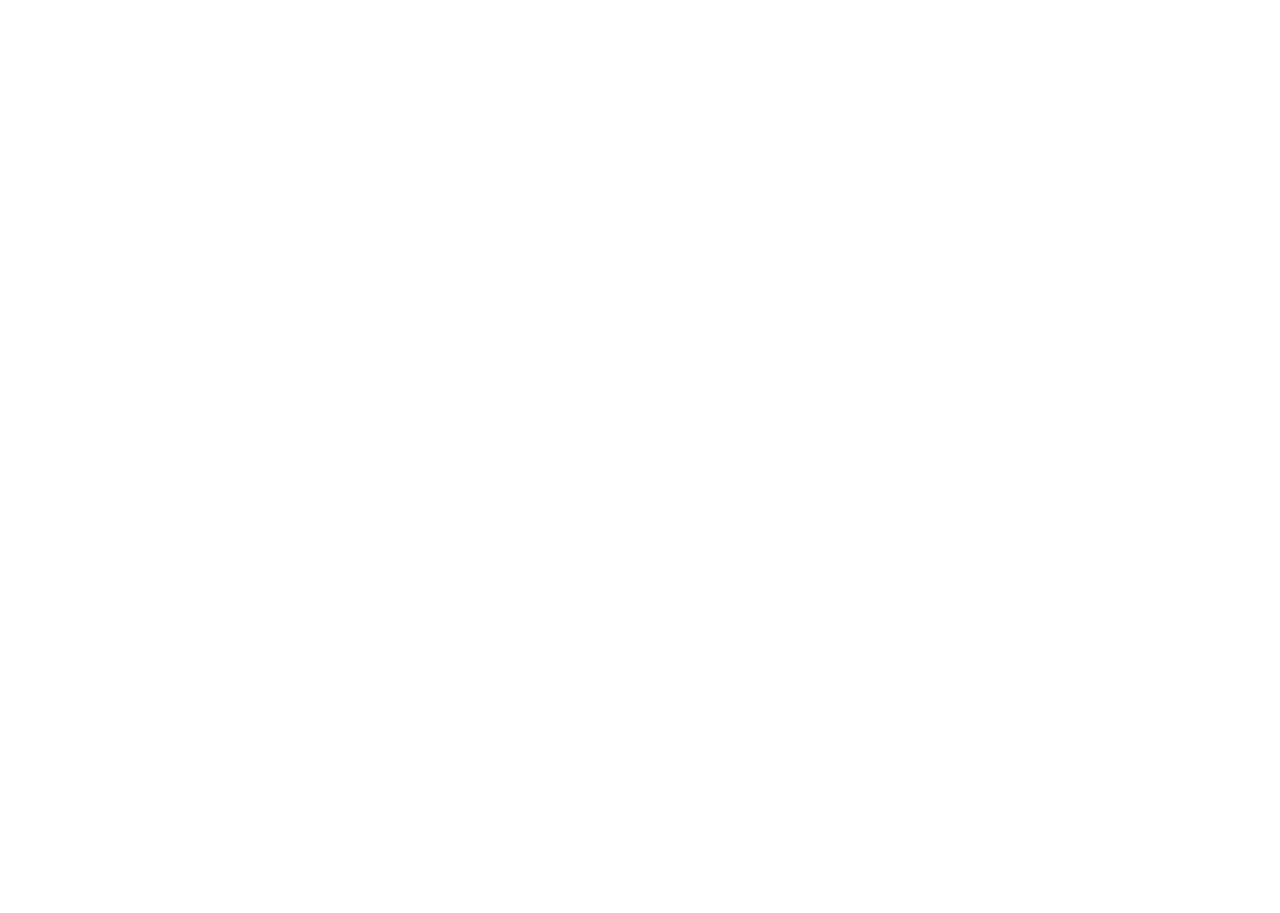
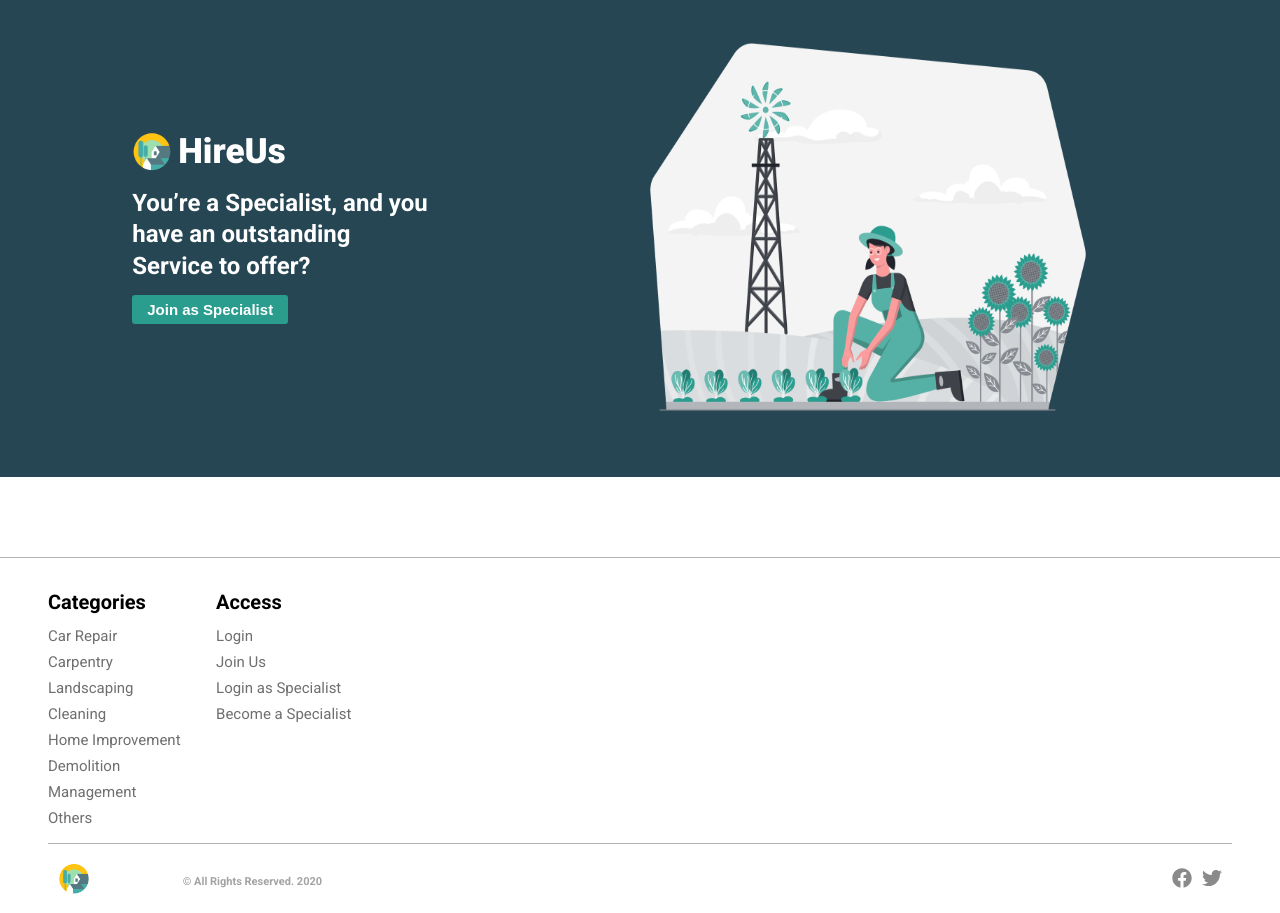
Before and after one commit to thinh-phan/my-app, a React (Create React App) app: page / in a window 1280 px wide. Shown: the part 1720-2633 px from the top of the page. Before the commit the page ends 1585 px from the top, so only its background shows below. Built offline with nearby package versions, Linux system fonts and the light colour scheme; data requests are answered from the project's data file.

Commit message:
add footer and specialist ad

```diff
--- a/db.json
+++ b/db.json
@@ -16,7 +16,7 @@
             "title": "I will paint your car from top to bottom",
             "thumbnailUrl": "http://localhost:9000/car.jpg",
             "rate": 50,
-            "rating": 3,
+            "rating": 4,
             "specialist": {
                 "id": 1,
                 "fullName": "Mark brone"
--- a/package.json
+++ b/package.json
@@ -4,6 +4,7 @@
   "private": true,
   "dependencies": {
     "@fortawesome/fontawesome-svg-core": "^1.2.35",
+    "@fortawesome/free-brands-svg-icons": "^5.15.3",
     "@fortawesome/free-solid-svg-icons": "^5.15.3",
     "@fortawesome/react-fontawesome": "^0.1.14",
     "@testing-library/jest-dom": "^5.11.4",
--- /dev/null
+++ b/src/components/footer/index.jsx
@@ -0,0 +1,148 @@
+import { FontAwesomeIcon } from "@fortawesome/react-fontawesome";
+import React from "react";
+import styled from "styled-components";
+import { BrandLogo } from "../brandLogo";
+
+import { faFacebook, faTwitter } from "@fortawesome/free-brands-svg-icons";
+import { deviceSize } from "../responsive";
+import { useMediaQuery } from "react-responsive";
+
+const FooterContainer = styled.div`
+  width: 100%;
+  min-height: 300px;
+  display: flex;
+  flex-direction: column;
+  justify-content: space-between;
+  padding: 2em 3em;
+  padding-bottom: 0;
+  border-top: 0.6px solid rgb(0, 0, 0, 0.3);
+  @media screen and (max-width: ${deviceSize.mobile}px) {
+    padding: 2em 12px;
+  }
+`;
+
+const TopContainer = styled.div`
+  width: 100%;
+  display: flex;
+  margin-bottom: 1em;
+`;
+
+const ContentContainer = styled.div`
+  display: flex;
+  flex-direction: column;
+  align-items: flex-start;
+  &:not(:last-of-type) {
+    margin-right: 3%;
+  }
+`;
+
+const BottomContainer = styled.div`
+  display: flex;
+  justify-content: space-between;
+  align-items: center;
+  height: 70px;
+  border-top: 0.6px solid rgb(0, 0, 0, 0.3);
+  padding: 0 10px;
+  @media screen and (max-width: ${deviceSize.mobile}px) {
+    padding: 0;
+  }
+`;
+
+const RightBottomContainer = styled.div`
+  display: flex;
+`;
+
+const LeftBottomContainer = styled.div`
+  display: flex;
+`;
+
+const Title = styled.h2`
+  margin: 0;
+  margin-bottom: 13px;
+  color: #000;
+  font-weight: 600;
+  font-size: 20px;
+`;
+
+const FLink = styled.a`
+  text-decoration: none;
+  color: #6f6f6f;
+  font-weight: 500;
+  font-size: 15px;
+  cursor: pointer;
+  &:not(:last-of-type) {
+    margin-bottom: 8px;
+  }
+`;
+
+const PrivacyText = styled.h6`
+  color: #a3a3a3;
+  font-size: 11px;
+  margin: 0;
+  margin-left: 10px;
+  display: flex;
+  margin-top: 5px;
+  align-items: center;
+  @media screen and (max-width: ${deviceSize.mobile}px) {
+    font-size: 8px;
+  }
+`;
+
+const SocialIcon = styled.div`
+  color: #8a8a8a;
+  font-size: 20px;
+  cursor: pointer;
+  transition: background-color, 200ms ease-in-out;
+  &:not(:last-of-type) {
+    margin-right: 10px;
+  }
+  &:hover {
+    color: #777777;
+  }
+  @media screen and (max-width: ${deviceSize.mobile}px) {
+    font-size: 17px;
+  }
+`;
+
+export function Footer(props) {
+  const isMobile = useMediaQuery({ maxWidth: deviceSize.mobile });
+
+  return (
+    <FooterContainer>
+      <TopContainer>
+        <ContentContainer>
+          <Title>Categories</Title>
+          <FLink>Car Repair</FLink>
+          <FLink>Carpentry</FLink>
+          <FLink>Landscaping</FLink>
+          <FLink>Cleaning</FLink>
+          <FLink>Home Improvement</FLink>
+          <FLink>Demolition</FLink>
+          <FLink>Management</FLink>
+          <FLink>Others</FLink>
+        </ContentContainer>
+        <ContentContainer>
+          <Title>Access</Title>
+          <FLink>Login</FLink>
+          <FLink>Join Us</FLink>
+          <FLink>Login as Specialist</FLink>
+          <FLink>Become a Specialist</FLink>
+        </ContentContainer>
+      </TopContainer>
+      <BottomContainer>
+        <LeftBottomContainer>
+          <BrandLogo hideLogo color="#8A8A8A" textSize={isMobile ? 20 : 25} />
+          <PrivacyText> &#169; All Rights Reserved. 2020</PrivacyText>
+        </LeftBottomContainer>
+        <RightBottomContainer>
+          <SocialIcon>
+            <FontAwesomeIcon icon={faFacebook} />
+          </SocialIcon>
+          <SocialIcon>
+            <FontAwesomeIcon icon={faTwitter} />
+          </SocialIcon>
+        </RightBottomContainer>
+      </BottomContainer>
+    </FooterContainer>
+  );
+}
--- /dev/null
+++ b/src/components/specialistAd/index.jsx
@@ -0,0 +1,93 @@
+import React from "react";
+import styled from "styled-components";
+import { BrandLogo } from "../brandLogo";
+import { Marginer } from "../marginer";
+
+import FarmingImg from "../../images/farming.png";
+import { Button } from "../button";
+import { deviceSize } from "../responsive";
+import { useMediaQuery } from "react-responsive";
+
+const SpecialistAdContainer = styled.div`
+  width: 100%;
+  height: 500px;
+  display: flex;
+  background-color: #264653;
+  align-items: center;
+  justify-content: center;
+`;
+
+const ContentContainer = styled.div`
+  width: 100%;
+  display: flex;
+  align-items: center;
+  justify-content: center;
+  @media screen and (max-width: ${deviceSize.mobile}px) {
+    flex-direction: column-reverse;
+  }
+`;
+
+const SloganContainer = styled.div`
+  display: flex;
+  flex-direction: column;
+  align-items: flex-start;
+  justify-content: flex-start;
+  margin-right: 5em;
+  @media screen and (max-width: ${deviceSize.mobile}px) {
+    align-items: center;
+    margin: 0;
+  }
+`;
+
+const Slogan = styled.h2`
+  margin: 0;
+  font-size: 24px;
+  color: #fff;
+  font-weight: 700;
+  line-height: 1.3;
+  text-align: start;
+  @media screen and (max-width: ${deviceSize.mobile}px) {
+    font-size: 20px;
+  }
+`;
+
+const StandoutImage = styled.div`
+  width: 35em;
+  height: 29em;
+  img {
+    width: 100%;
+    height: 100%;
+  }
+  @media screen and (max-width: ${deviceSize.mobile}px) {
+    width: 18em;
+    height: 14em;
+  }
+`;
+
+export function SpecialistAd(props) {
+  const isMobile = useMediaQuery({ maxWidth: deviceSize.mobile });
+
+  return (
+    <SpecialistAdContainer>
+      <ContentContainer>
+        <SloganContainer>
+          <BrandLogo
+            logoSize={isMobile ? 33 : 40}
+            textSize={isMobile ? 28 : 35}
+          />
+          <Marginer direction="vertical" margin="1em" />
+          <SloganContainer>
+            <Slogan>You’re a Specialist, and you </Slogan>
+            <Slogan>have an outstanding</Slogan>
+            <Slogan>Service to offer?</Slogan>
+          </SloganContainer>
+          <Marginer direction="vertical" margin="0.8em" />
+          <Button size={15}>Join as Specialist</Button>
+        </SloganContainer>
+        <StandoutImage>
+          <img src={FarmingImg} alt="join-as-specialist" />
+        </StandoutImage>
+      </ContentContainer>
+    </SpecialistAdContainer>
+  );
+}
--- a/src/containers/HomePage/index.jsx
+++ b/src/containers/HomePage/index.jsx
@@ -1,13 +1,16 @@
 import React from "react";
 import styled from "styled-components";
+import { Footer } from "../../components/footer";
+import { Marginer } from "../../components/marginer";
 import { Navbar } from "../../components/navbar";
 import {
   InnerPageContainer,
   PageContainer,
 } from "../../components/pageContainer";
+import { deviceSize } from "../../components/responsive";
+import { SpecialistAd } from "../../components/specialistAd";
+import { Services } from "./services";
 import { TopSection } from "./topSection";
-import { deviceSize } from "../../components/responsive";
-import { Services } from "./services";
 
 const ContentContainer = styled.div`
   width: 100%;
@@ -25,13 +28,18 @@ export function HomePage(props) {
   return (
     <PageContainer>
       <TopSection>
-        <Navbar />
+        <Navbar useTransparent />
       </TopSection>
       <InnerPageContainer>
+        <Marginer direction="vertical" margin="2em" />
         <ContentContainer>
           <Services />
         </ContentContainer>
+        <Marginer direction="vertical" margin="5em" />
+        <SpecialistAd />
+        <Marginer direction="vertical" margin="5em" />
       </InnerPageContainer>
+      <Footer />
     </PageContainer>
   );
 }
--- a/src/containers/HomePage/topSection.jsx
+++ b/src/containers/HomePage/topSection.jsx
@@ -1,9 +1,10 @@
 import React from "react";
+import { useMediaQuery } from "react-responsive";
 import styled from "styled-components";
-
 import { BrandLogo } from "../../components/brandLogo";
 import { Button } from "../../components/button";
 import { Marginer } from "../../components/marginer";
+import { deviceSize } from "../../components/responsive";
 
 import TopSectionBackgroundImg from "../../images/landing-page.jpg";
 import TheBestSpecialistsImg from "../../images/Work only with the best.png";
@@ -14,6 +15,10 @@ const TopSectionContainer = styled.div`
   background: url(${TopSectionBackgroundImg}) no-repeat;
   background-position: 0px -150px;
   background-size: cover;
+  @media screen and (max-width: ${deviceSize.mobile}px) {
+    height: 700px;
+    background-position: 0px 0px;
+  }
 `;
 
 const BackgroundFilter = styled.div`
@@ -45,6 +50,9 @@ const LogoContainer = styled.div`
   display: flex;
   align-items: flex-start;
   flex-direction: column;
+  @media screen and (max-width: ${deviceSize.mobile}px) {
+    align-items: center;
+  }
 `;
 
 const SloganText = styled.h3`
@@ -53,10 +61,15 @@ const SloganText = styled.h3`
   color: #fff;
   font-weight: 500;
   font-size: 35px;
+  @media screen and (max-width: ${deviceSize.mobile}px) {
+    font-size: 24px;
+  }
 `;
 
 export function TopSection(props) {
   const { children } = props;
+
+  const isMobile = useMediaQuery({ maxWidth: deviceSize.mobile });
 
   return (
     <TopSectionContainer>
@@ -64,23 +77,21 @@ export function TopSection(props) {
         {children}
         <TopSectionInnerContainer>
           <LogoContainer>
-            <BrandLogo logoSize={65} textSize={55} />
-
+            <BrandLogo
+              logoSize={isMobile ? 40 : 65}
+              textSize={isMobile ? 35 : 55}
+            />
             <Marginer direction="vertical" margin={8} />
-
             <SloganText>Find the right specialist</SloganText>
             <SloganText>For the job</SloganText>
-
             <Marginer direction="vertical" margin={15} />
             <Button>Join Now</Button>
           </LogoContainer>
-
-          <StandoutImage>
-            <img
-              src={TheBestSpecialistsImg}
-              alt="Work only with the best.png"
-            />
-          </StandoutImage>
+          {!isMobile && (
+            <StandoutImage>
+              <img src={TheBestSpecialistsImg} alt="best in the field" />
+            </StandoutImage>
+          )}
         </TopSectionInnerContainer>
       </BackgroundFilter>
     </TopSectionContainer>
```
Also changed, not shown: src/components/pageContainer/index.jsx (line endings or trailing spaces), 1 other file (tests, documents, lock files or other folders).
